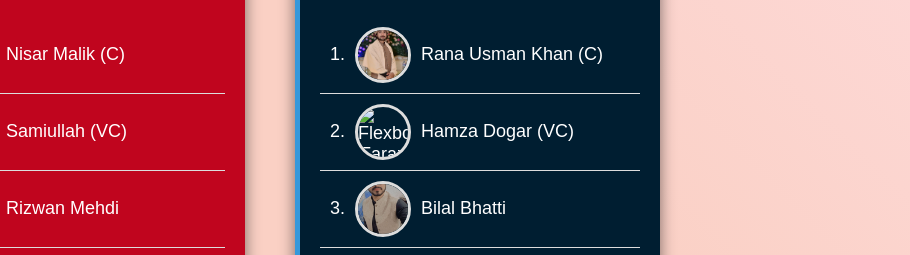
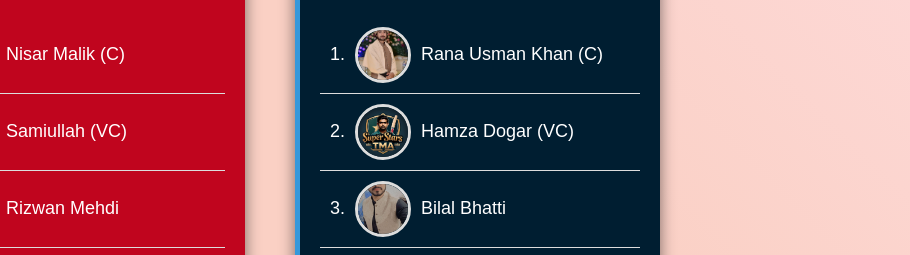
Before and after one commit to Sam-1596/TMA-Eid-MILA-SEASON-2025, a plain HTML site: page squad.html in a window 1280 px wide. Shown: the part 388-643 px from the top of the page, 370-1280 px from the left. Drawn offline with Linux system fonts and the light colour scheme.

Commit message:
Update squad.html

```diff
--- a/squad.html
+++ b/squad.html
@@ -139,7 +139,7 @@
             <h2>💙 Super Stars</h2>
             <ul>
                 <li>1. <img src="usman bhi.jpg" alt="Style Salman"> Rana Usman Khan (C)</li>
-                <li>2. <img src="hamza.jpg" alt="Flexbox Faraz"> Hamza Dogar (VC)</li>
+                <li>2. <img src="babarhamza.jpg" alt="Flexbox Faraz"> Hamza Dogar (VC)</li>
                 <li>3. <img src="bilal bhi.jpg" alt="Grid Ghous">Bilal Bhatti</li>
                 <li>4. <img src="css_players/margin.jpg" alt="Margin Moin">Hafiz Abdul Rehman</li>
                 <li>5. <img src="salman.jpg" alt="Padding Parvez"> Salman Mehndi</li>
```
